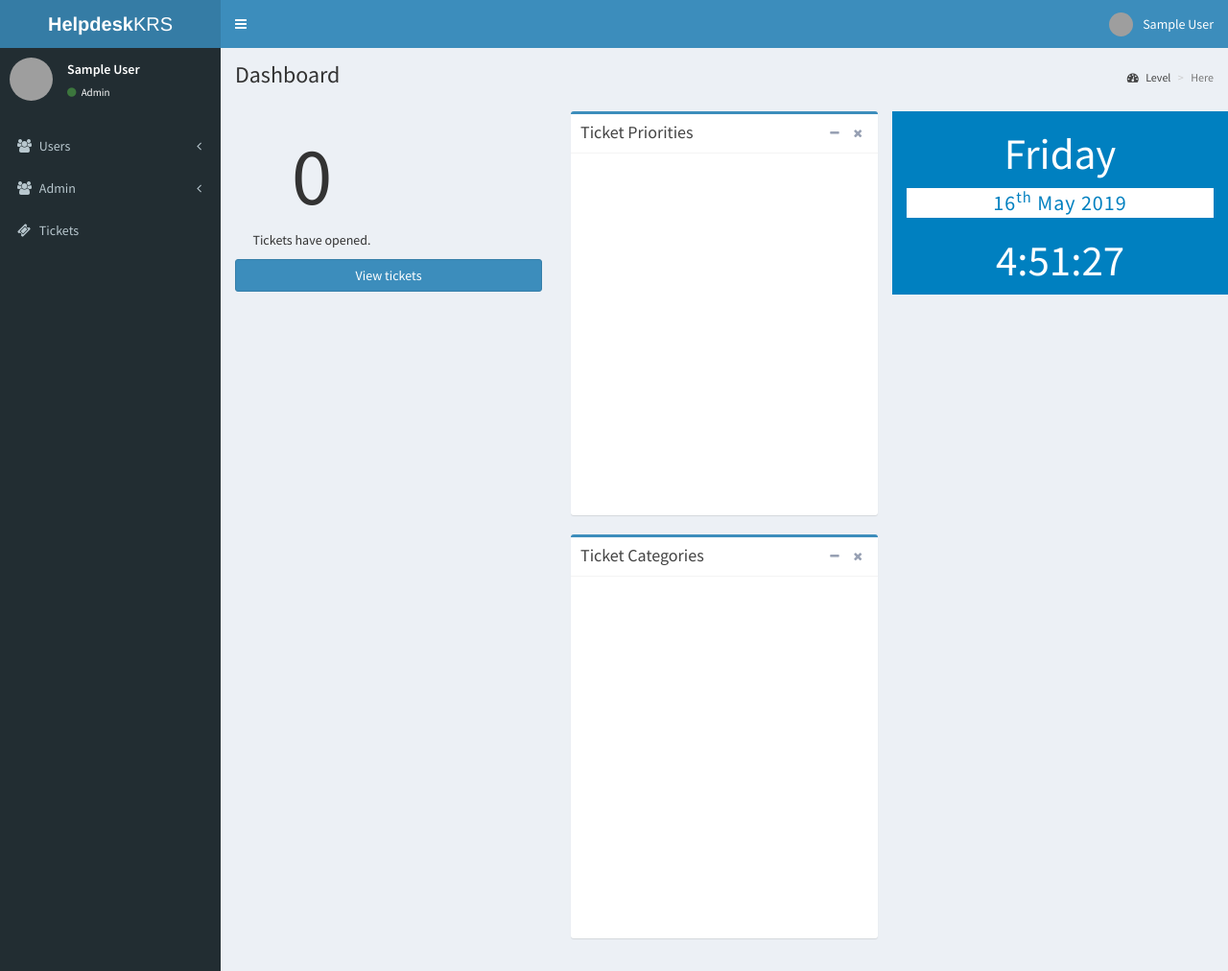
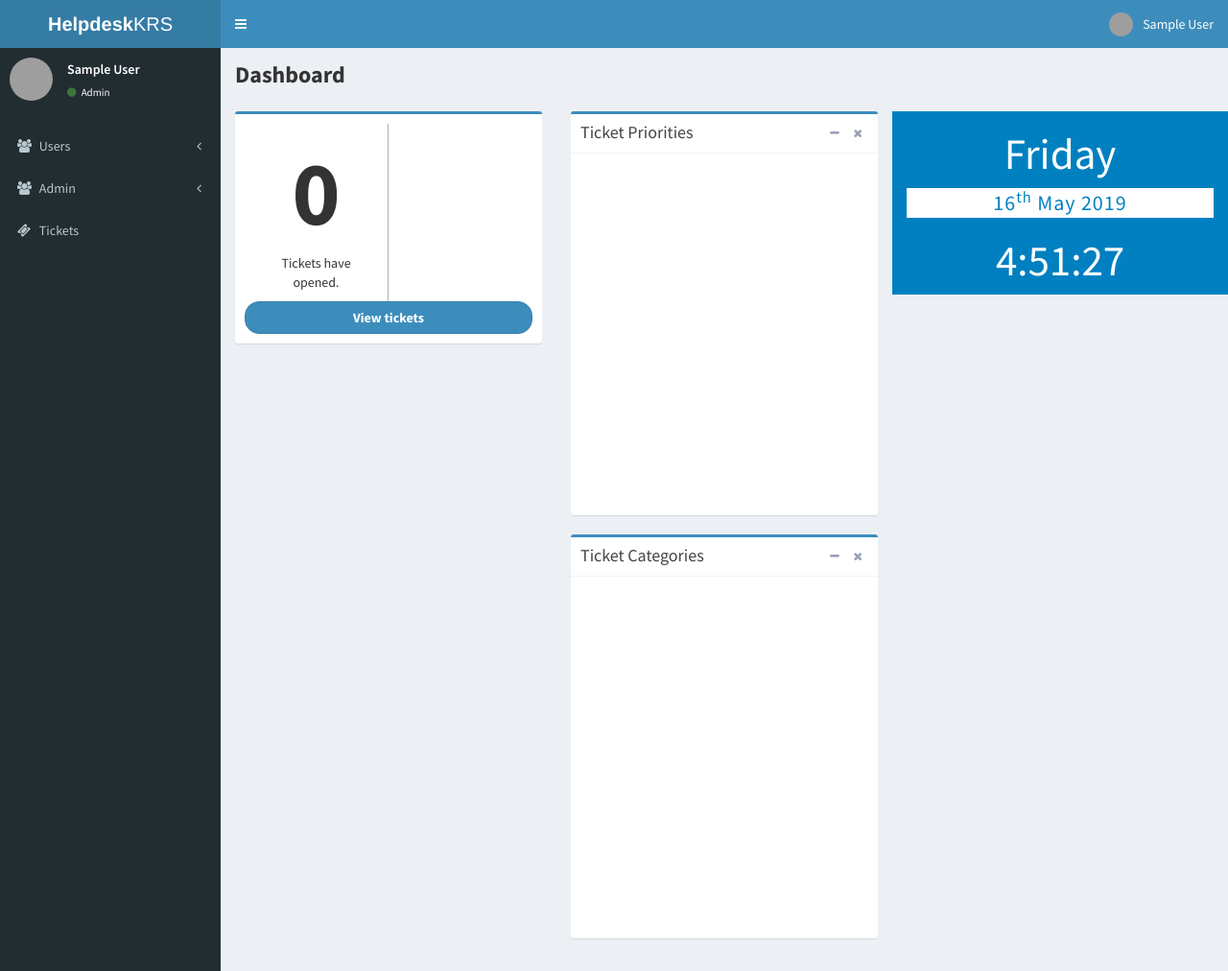
Before and after one commit to Ruriia/Web-Dev-Project, a PHP site: page /admin/index.php in a window 1280 px wide. Shown: the top 1012 px of the page at 96% size. Run offline with PHP 8.4, Linux system fonts and the light colour scheme; the visitor is signed in with stand-in values (Sample User, id 1); data that the repository does not hold is empty; some libraries are stand-ins or nearby versions; grey boxes are pictures that could not be loaded.

Commit message:
Tambah chart, enhance home admin

```diff
--- a/admin/homeadmin.php
+++ b/admin/homeadmin.php
@@ -40,21 +40,25 @@ scratch. This page gets rid of all links and provides the needed markup only.
     <!-- Content Header (Page header) -->
     <section class="content-header">
       <h1>
-        Dashboard
+        <strong>Dashboard</strong>
         <small></small>
       </h1>
+      <!--
       <ol class="breadcrumb">
         <li><a href="#"><i class="fa fa-dashboard"></i> Level</a></li>
         <li class="active">Here</li>
       </ol>
+      -->
     </section>
 
     <!-- Main content -->
     <section class="content container-fluid">
       <div class="row" style="margin-top:10px;">
         <div id="home-left" class="col-md-4">
-          <div class="col-md-6">
-            <h1 style="font-size: 85px;" class="text-center"><?= $row1['countticket']; ?></h1>
+        <div class="box box-primary">
+        <div class="box-body">
+          <div class="col-md-6" style="border-right: 1.5px solid #aeaeae; ">
+            <h1 style="font-size: 95px;" class="text-center"><strong><?= $row1['countticket']; ?></strong></h1>
             <p class="text-center">Tickets have opened.</p>
           </div>
 
@@ -65,13 +69,13 @@ scratch. This page gets rid of all links and provides the needed markup only.
                   while($row2 = $stmt2->fetch()):
                     if($row2['done'] == 1):
                 ?>
-                      <h1 class="text-center"><?= $row2['num']; ?></h1>
+                      <h1 class="text-center"><strong><?= $row2['num']; ?></strong></h1>
                       <p class="text-center">Have solved.</p>
 
                 <?php
                     elseif($row2['done'] == 2):
                 ?>
-                      <h1 class="text-center"><?= $row2['num']; ?></h1>
+                      <h1 class="text-center"><strong><?= $row2['num']; ?></strong></h1>
                       <p class="text-center">Still opened.</p>
                 <?php
                     endif;
@@ -80,7 +84,9 @@ scratch. This page gets rid of all links and provides the needed markup only.
               </div>
             </div>
           </div>
-          <a href="masteradmin.php?page=admin_tickets&cari=3&halaman=1"><button type="button" class="btn btn-primary btn-block">View tickets</button></a>
+          <a href="masteradmin.php?page=admin_tickets&cari=3&halaman=1"><button type="button" class="btn btn-primary btn-block" style="border-radius: 15px; margin-top: 25px;"><strong>View tickets</strong></button></a>
+        </div>
+        </div>
         </div>
 
         <div id="home-middle" class="col-md-4">
--- a/admin/masteradmin.php
+++ b/admin/masteradmin.php
@@ -232,8 +232,8 @@ $(function () {
     //- PIE CHART -
     //-------------
     // Get context with jQuery - using jQuery's .get() method.
-    var pieChartCanvas = $('#pieChart').get(0).getContext('2d')
-    var pieChart       = new Chart(pieChartCanvas)
+    var pieChartCanvas = $('#pieChart').get(0).getContext('2d');
+    var pieChart       = new Chart(pieChartCanvas);
     var PieData        = [
       {
         value    : <?= $low; ?>,
@@ -253,7 +253,7 @@ $(function () {
         highlight: '#f56954',
         label    : 'High'
       }
-    ]
+    ];
     var pieOptions     = {
       //Boolean - Whether we should show a stroke on each segment
       segmentShowStroke    : true,
@@ -277,49 +277,42 @@ $(function () {
       maintainAspectRatio  : true,
       //String - A legend template
       legendTemplate       : '<ul class="<%=name.toLowerCase()%>-legend"><% for (var i=0; i<segments.length; i++){%><li><span style="background-color:<%=segments[i].fillColor%>"></span><%if(segments[i].label){%><%=segments[i].label%><%}%></li><%}%></ul>'
-    }
+    };
     //Create pie or douhnut chart
     // You can switch between pie and douhnut using the method below.
-    pieChart.Doughnut(PieData, pieOptions)
+    pieChart.Doughnut(PieData, pieOptions);
 
-
-  })
-</script>
-
-<script>
-$(function () {
-
-    //- PIE CHART -
+    //- PIE CHART 2 -
     //-------------
     // Get context with jQuery - using jQuery's .get() method.
-    var pieChartCanvas2 = $('#pieChart2').get(0).getContext('2d')
-    var pieChart2       = new Chart(pieChartCanvas2)
+    var pieChartCanvas2 = $('#pieChart2').get(0).getContext('2d');
+    var pieChart2       = new Chart(pieChartCanvas2);
     var PieData2        = [
       {
         value    : <?= $c1; ?>,
-        color    : '#00a65a',
-        highlight: '#00a65a',
+        color    : '#6AAB9C',
+        highlight: '#6AAB9C',
         label    : 'Problem finding class'
       },
       {
         value    : <?= $c2; ?>,
-        color    : '#f39c12',
-        highlight: '#f39c12',
+        color    : '#FA9284',
+        highlight: '#FA9284',
         label    : 'About the Professor'
       },
       {
-        value    : <?= c3; ?>,
-        color    : '#f56954',
-        highlight: '#f56954',
+        value    : <?= $c3; ?>,
+        color    : '#E06C78',
+        highlight: '#E06C78',
         label    : 'About the Subject'
       },
       {
         value    : <?= $c4; ?>,
-        color    : '#f56954',
-        highlight: '#f56954',
+        color    : '#5874DC',
+        highlight: '#5874DC',
         label    : 'About the Schedule'
       }
-    ]
+    ];
     var pieOptions2     = {
       //Boolean - Whether we should show a stroke on each segment
       segmentShowStroke    : true,
@@ -343,14 +336,14 @@ $(function () {
       maintainAspectRatio  : true,
       //String - A legend template
       legendTemplate       : '<ul class="<%=name.toLowerCase()%>-legend"><% for (var i=0; i<segments.length; i++){%><li><span style="background-color:<%=segments[i].fillColor%>"></span><%if(segments[i].label){%><%=segments[i].label%><%}%></li><%}%></ul>'
-    }
+    };
     //Create pie or douhnut chart
     // You can switch between pie and douhnut using the method below.
-    pieChart.Doughnut(PieData2, pieOptions2)
-
-
+    pieChart2.Doughnut(PieData2, pieOptions2);
   })
 </script>
 
+
+
 </body>
 </html>
--- a/user/chatroom.php
+++ b/user/chatroom.php
@@ -350,7 +350,7 @@
             "styleselect | bold italic underline | alignleft aligncenter alignright alignjustify | bullist numlist outdent indent | image"
         ],
 
-        <?php if($row['status'] == 1): ?>
+        <?php if($row['status'] == 2): ?>
         readonly:1,
         <?php else: ?>
         readonly:0,
```
Also changed, not shown: admin/admin_tickets.php (+9 -5 lines), admin/detail_tickets.php (+17 -8 lines), admin/recentadmin.php (+6 -3 lines), admin/recentusers.php (+6 -4 lines), admin/profilepicture/1.jpg.
